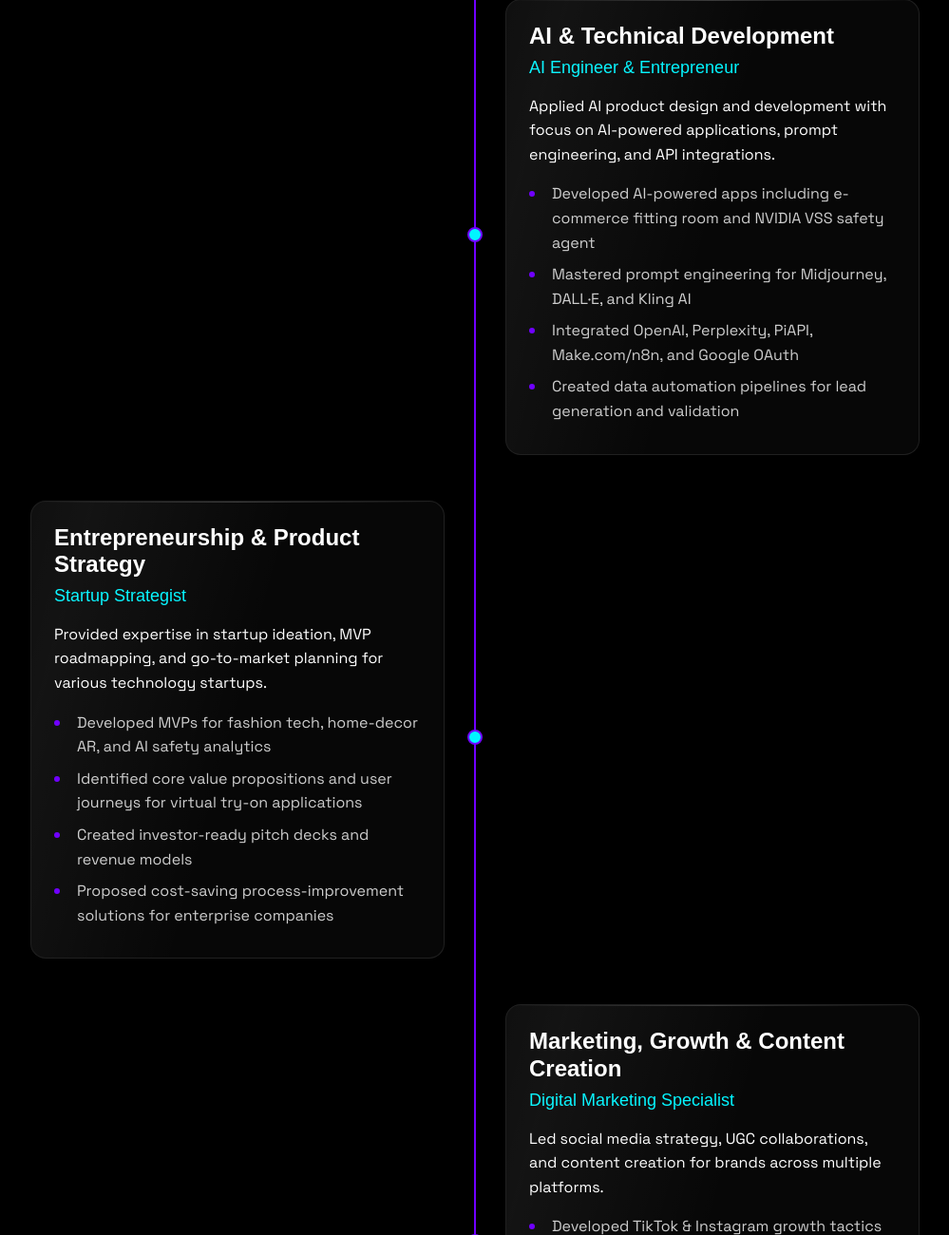
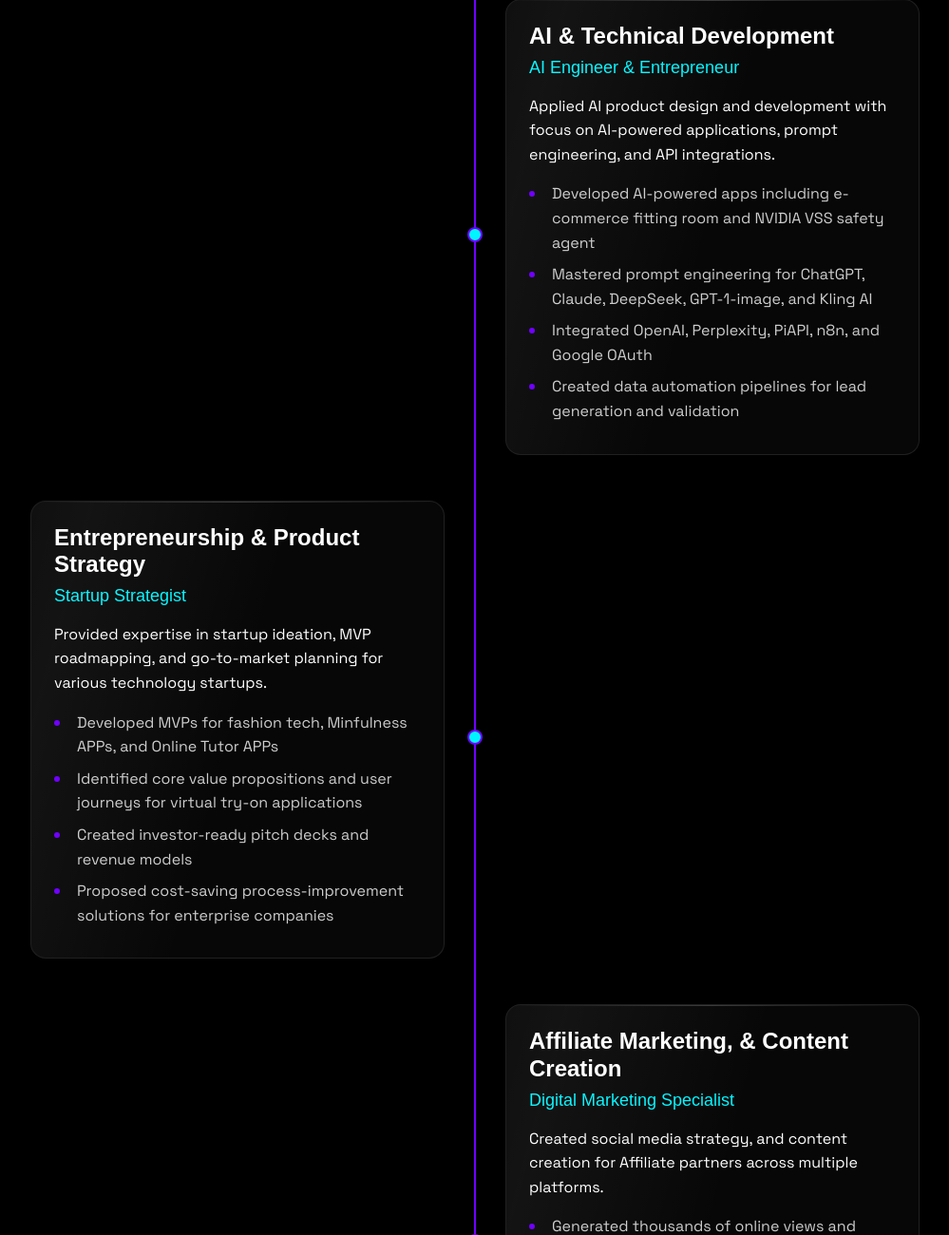
Before and after one commit to Peter07odia/portfolio, a Flask app: page / in a window 1280 px wide. Shown: the part 5200-6500 px from the top of the page at 95% size, without its empty margins (140-1139 px from the left). Run offline with Flask 3, Linux system fonts and the light colour scheme; data comes from the database, SQL or seed files in the repository; some web fonts are replaced.

Commit message:
Update past experience to better reflect skills and accomplishments
Refactor experience section in `templates/partials/experience.html` to update descriptions, skills, and achievements.

Replit-Commit-Author: Agent
Replit-Commit-Session-Id: ff8e70a2-f099-4dcb-b506-c796a37126b7
Replit-Commit-Screenshot-Url: https://storage.googleapis.com/screenshot-production-us-central1/50f8758c-f764-4462-96f2-0091a6566f34/3c209bb8-629e-4778-bda4-73b82967e600.jpg

```diff
--- a/templates/partials/experience.html
+++ b/templates/partials/experience.html
@@ -15,8 +15,8 @@
                         <p>Applied AI product design and development with focus on AI-powered applications, prompt engineering, and API integrations.</p>
                         <ul class="achievements">
                             <li>Developed AI-powered apps including e-commerce fitting room and NVIDIA VSS safety agent</li>
-                            <li>Mastered prompt engineering for Midjourney, DALL·E, and Kling AI</li>
-                            <li>Integrated OpenAI, Perplexity, PiAPI, Make.com/n8n, and Google OAuth</li>
+                            <li>Mastered prompt engineering for ChatGPT, Claude, DeepSeek, GPT-1-image, and Kling AI</li>
+                            <li>Integrated OpenAI, Perplexity, PiAPI, n8n, and Google OAuth</li>
                             <li>Created data automation pipelines for lead generation and validation</li>
                         </ul>
                     </div>
@@ -29,7 +29,7 @@
                         <h4>Startup Strategist</h4>
                         <p>Provided expertise in startup ideation, MVP roadmapping, and go-to-market planning for various technology startups.</p>
                         <ul class="achievements">
-                            <li>Developed MVPs for fashion tech, home-decor AR, and AI safety analytics</li>
+                            <li>Developed MVPs for fashion tech, Minfulness APPs, and Online Tutor APPs</li>
                             <li>Identified core value propositions and user journeys for virtual try-on applications</li>
                             <li>Created investor-ready pitch decks and revenue models</li>
                             <li>Proposed cost-saving process-improvement solutions for enterprise companies</li>
@@ -40,12 +40,12 @@
                 <div class="timeline-item right">
                     <div class="timeline-content glass-card">
                         <div class="date">2019 - 2021</div>
-                        <h3>Marketing, Growth & Content Creation</h3>
+                        <h3>Affiliate Marketing, & Content Creation</h3>
                         <h4>Digital Marketing Specialist</h4>
-                        <p>Led social media strategy, UGC collaborations, and content creation for brands across multiple platforms.</p>
+                        <p>Created social media strategy, and content creation for Affiliate partners across multiple platforms.</p>
                         <ul class="achievements">
-                            <li>Developed TikTok & Instagram growth tactics resulting in significant audience expansion</li>
-                            <li>Negotiated brand collaborations and managed product-focused storytelling</li>
+                            <li>Generated thousands of online views and increased visibilty by over 75%</li>
+                            <li>Generted High quality visuals, and managed product-focused storytelling</li>
                             <li>Created email campaigns and affiliate funnels with optimized conversion rates</li>
                             <li>Implemented SEO and bio optimization strategies to increase visibility</li>
                         </ul>
```
